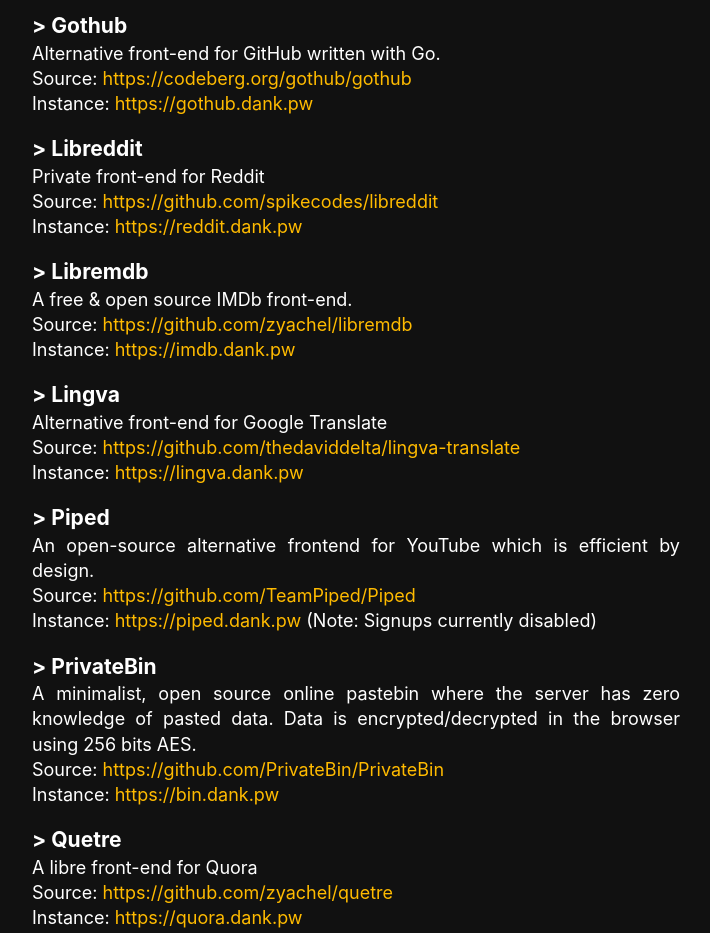
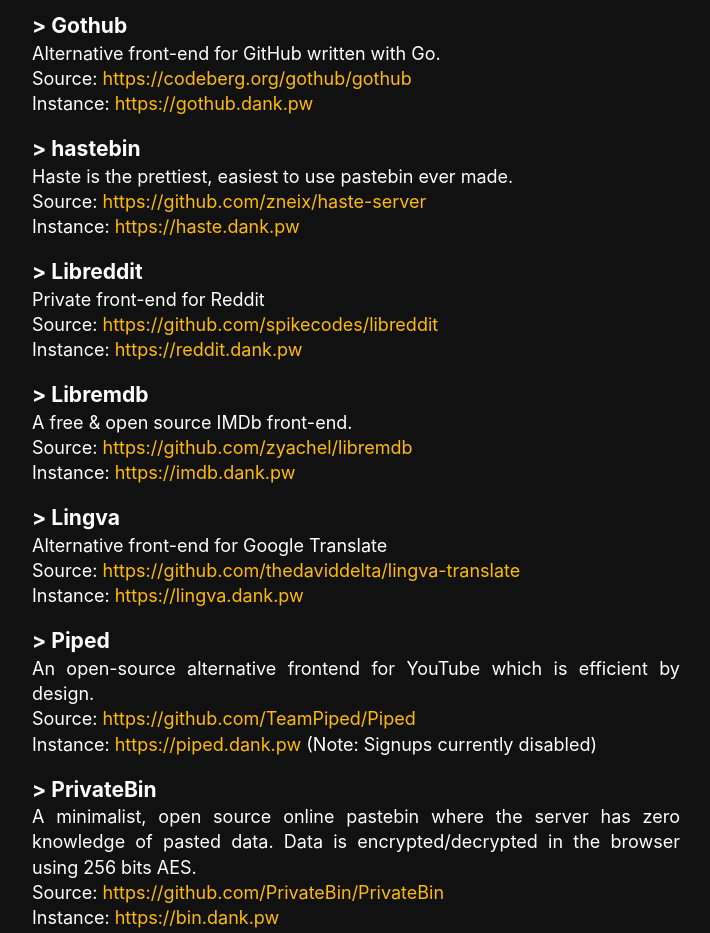
Before and after one commit to lyx0/noury.li, a website: page src/index.html in a window 1280 px wide. Shown: the part 780-1713 px from the top of the page, without its empty margins (284-994 px from the left). Drawn offline with Linux system fonts and the light colour scheme.

Commit message:
add hastebin

```diff
--- a/src/index.html
+++ b/src/index.html
@@ -167,6 +167,19 @@
         </p>
         <p>
         Instance: <a href="https://gothub.dank.pw">https://gothub.dank.pw</a>
+        </p>
+
+        <br>
+
+        <h3>> hastebin</h3>
+        <p>
+        Haste is the prettiest, easiest to use pastebin ever made.
+        </p>
+        <p>
+        Source: <a href="https://github.com/zneix/haste-server">https://github.com/zneix/haste-server</a>
+        </p>
+        <p>
+        Instance: <a href="https://haste.dank.pw">https://haste.dank.pw</a>
         </p>
 
         <br>
```
